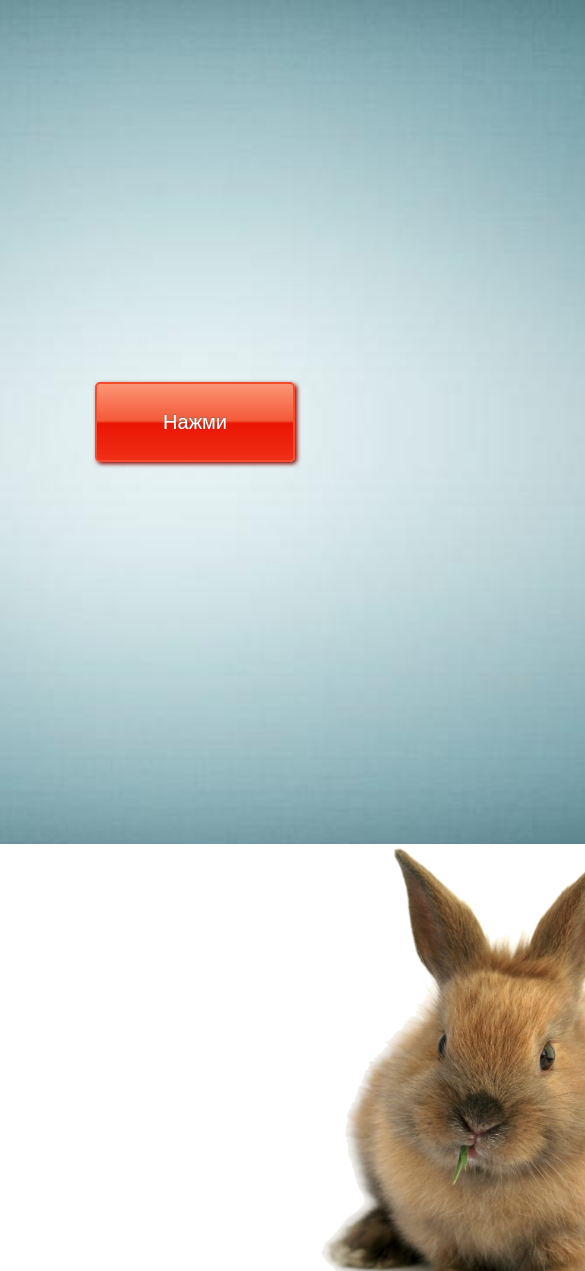
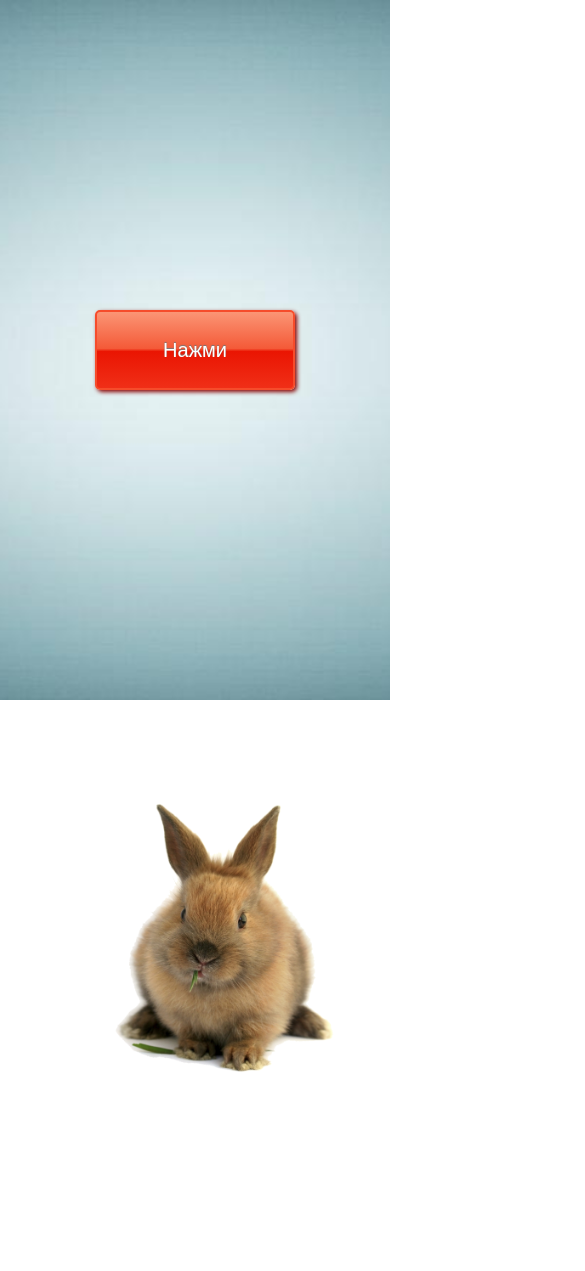
Before and after one commit to zhernick/rabbit, a plain HTML site: page index.html in a window 390 px wide. Shown: the top 1271 px of the page, 585 px wide, since content can reach past the window. After the commit the page ends 1094 px from the top, so only its background shows below. Drawn offline with nearby package versions, Linux system fonts and the light colour scheme.

Commit message:
Добавил адаптивную версию

```diff
--- a/css/style.css
+++ b/css/style.css
@@ -16,7 +16,7 @@ input:focus {
 
 body{
   height: 100vh;
-  background: url(../img/fon.jpg)center/cover no-repeat;
+  background: url(../img/fon.jpg)center center/cover no-repeat;
   width: 100%;
   display: flex;
   justify-content: center;
@@ -25,6 +25,7 @@ body{
 }
 
 .btn{
+  z-index: 100;
   position: relative;
   font-size: 20px;
   display: inline-block;
@@ -55,7 +56,7 @@ body{
   bottom: -520px;
   transition: 0.5s all;
   animation-delay: 2s;
-  animation: 5s anim infinite alternate;
+  animation: 1s anim infinite alternate;
 }
 
 .rabit_active{
@@ -69,7 +70,7 @@ body{
 
 @keyframes anim{
   0%{
-    left: 0%;
+    left: -20%;
   }
   100%{
     left: 65%;
@@ -81,3 +82,33 @@ body{
     left: 0%;
   }
 }
+
+
+@media(max-width: 400px){
+  body{
+    max-height: 700px;
+  }
+  .rabit img{
+    width: 280px;
+  }
+  @keyframes anim{
+    0%{
+      left: 0%;
+    }
+    100%{
+      left: 20%;
+    }
+    0%{
+      left: 0%;
+    }
+  }
+  .rabit{
+    bottom: -250px;
+
+  }
+
+  .rabit_active{
+    bottom: -0px;
+  }
+
+}
--- a/js/main.js
+++ b/js/main.js
@@ -5,5 +5,4 @@ let rabbit = document.querySelector('.rabit');
 
 btn.addEventListener('click', function(){
     rabbit.classList.toggle('rabit_active');
-    rabbit.style.toggle('animation-play-state: paused');
 })
```
